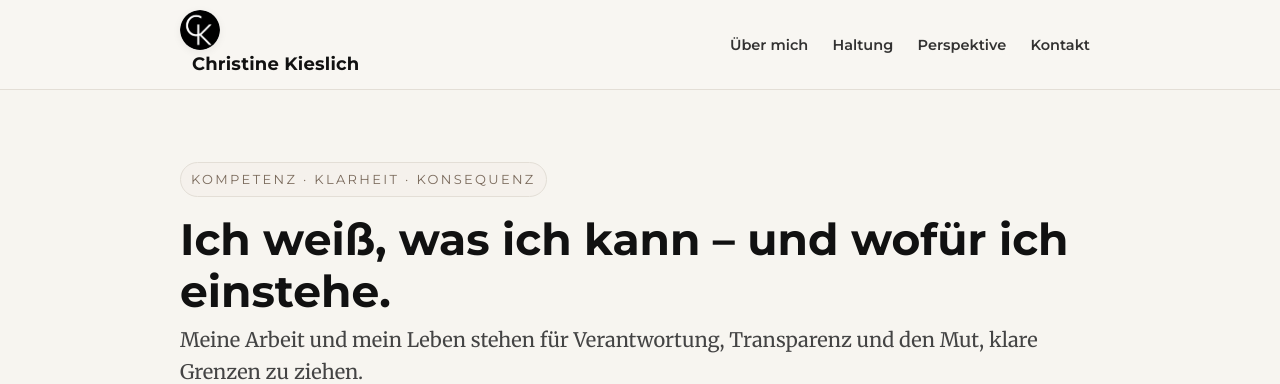
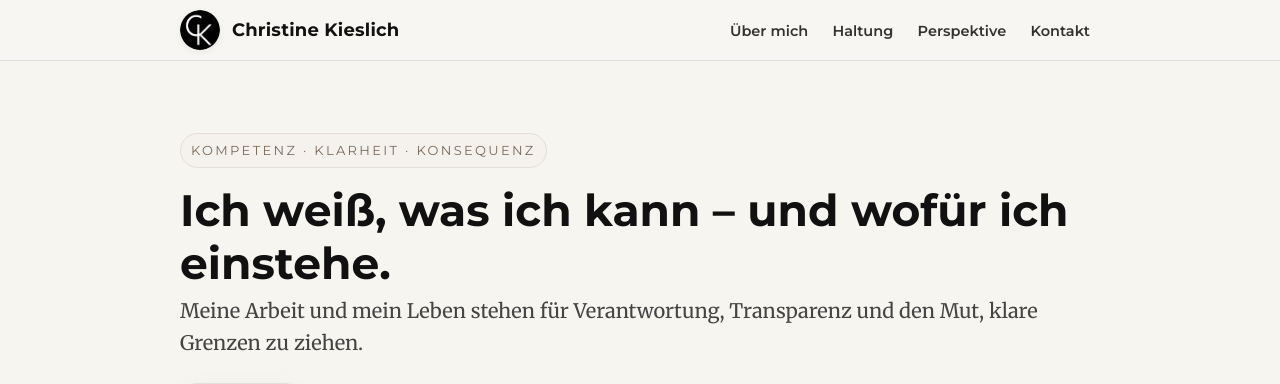
Before and after one commit to chriskies/chriskies.github.io, a PHP site: page / in a window 1280 px wide. Shown: the top 384 px of the page. Run offline with PHP 8.4, Linux system fonts and the light colour scheme.

Commit message:
style.css aktualisieren

```diff
--- a/assets/style.css
+++ b/assets/style.css
@@ -180,6 +180,12 @@ a:hover{ color: var(--accent-2); }
 /* Utilities */
 .hidden{ position:absolute !important; height:1px; width:1px; overflow:hidden; clip:rect(1px, 1px, 1px, 1px); white-space:nowrap; }
 
+.brand-container {
+  display: flex;
+  align-items: center; /* vertikal zentriert */
+  gap: 12px; /* Abstand zwischen Logo und Name */
+}
+
 .brand img {
   width: 40px;
   height: 40px;
@@ -189,12 +195,9 @@ a:hover{ color: var(--accent-2); }
   background: #fff;
 }
 
-/* Name neben dem Logo als reiner Text */
 .title {
   font-family:"Montserrat", system-ui, -apple-system, "Segoe UI", Roboto, "Helvetica Neue", Arial, sans-serif;
   font-weight:700;
   letter-spacing:.2px;
-  margin-left: 12px;
-  color: var(--text); /* gleiche Farbe wie vorher */
-  text-decoration: none; /* entfernt Link-Effekt */
+  color: var(--text);
 }
```
